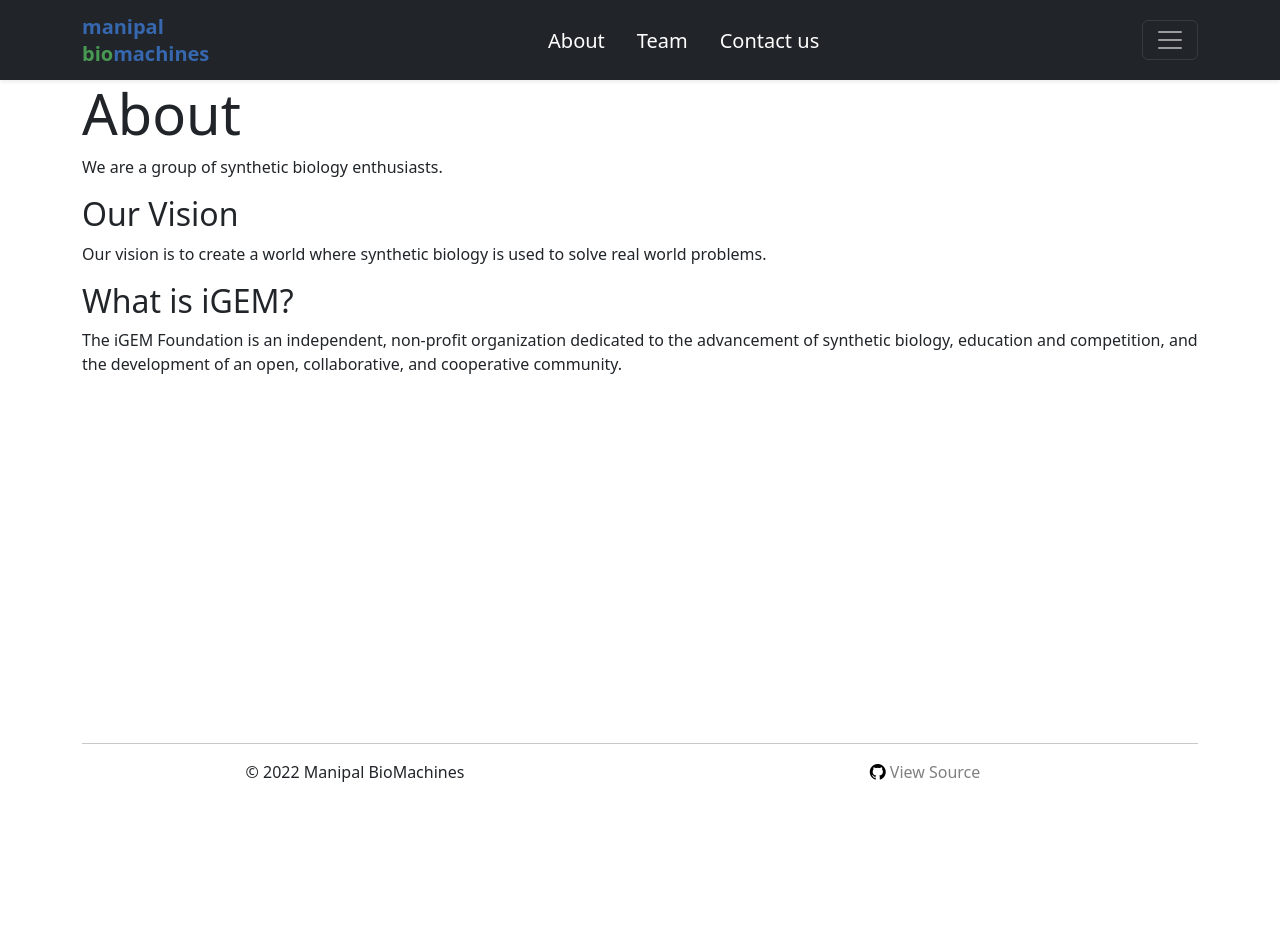
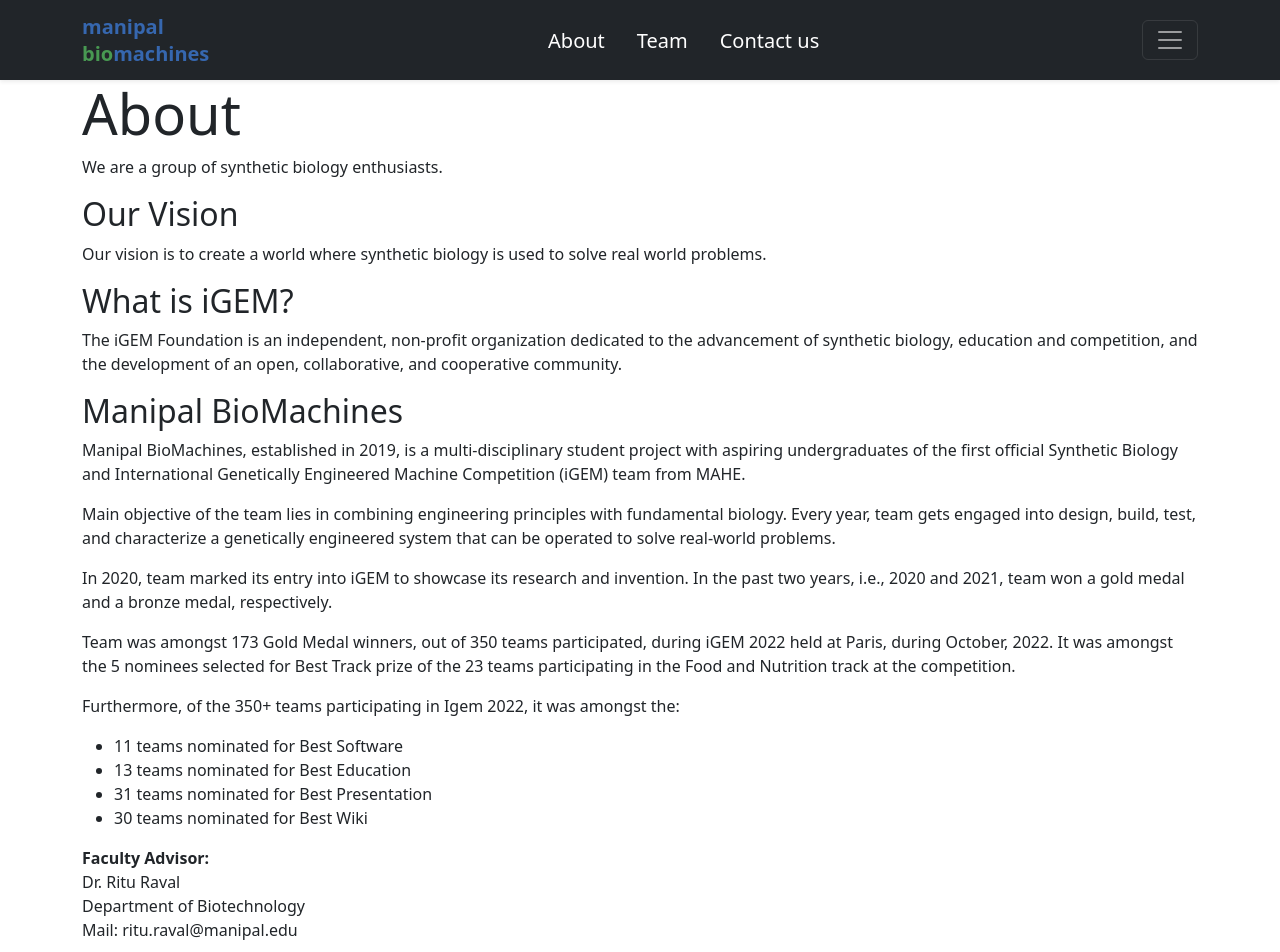
Before and after one commit to Manipal-Biomachines/Manipal-Biomachines.github.io, a plain HTML site: page docs/about/index.html in a window 1280 px wide. Shown: the top 952 px of the page. Before the commit the page ends 800 px from the top, so only its background shows below. Drawn offline with nearby package versions, Linux system fonts and the light colour scheme; grey boxes are pictures that could not be loaded.

Commit message:
c0.0.33 About Updated

```diff
--- a/docs/about/index.html
+++ b/docs/about/index.html
@@ -99,6 +99,47 @@
     <p>The iGEM Foundation is an independent, non-profit organization dedicated to the advancement of synthetic
         biology, education and competition, and the development of an open, collaborative, and cooperative
         community.</p>
+
+    <h2>Manipal BioMachines</h2>
+    <p>Manipal BioMachines, established in 2019, is a multi-disciplinary student project with aspiring undergraduates of
+        the first official Synthetic Biology and International Genetically Engineered Machine Competition (iGEM) team
+        from MAHE.</p>
+    <p>Main objective of the team lies in combining engineering principles with fundamental biology. Every year, team
+        gets engaged into design, build, test, and characterize a genetically engineered system that can be operated to
+        solve real-world problems.</p>
+    <p>In 2020, team marked its entry into iGEM to showcase its research and invention. In the past two years, i.e.,
+        2020 and 2021, team won a gold medal and a bronze medal, respectively.</p>
+    <p>Team was amongst 173 Gold Medal winners, out of 350 teams participated, during iGEM 2022 held at Paris, during
+        October, 2022. It was amongst the 5 nominees selected for Best Track prize of the 23 teams participating in the
+        Food and Nutrition track at the competition.</p>
+    <p>Furthermore, of the 350+ teams participating in Igem 2022, it was amongst the:
+    <ul>
+        <li>11 teams nominated for Best Software</li>
+        <li>13 teams nominated for Best Education</li>
+        <li>31 teams nominated for Best Presentation</li>
+        <li>30 teams nominated for Best Wiki</li>
+    </ul>
+    </p>
+    <p>
+        <b>Faculty Advisor:</b><br>
+        Dr. Ritu Raval <br>
+        Department of Biotechnology <br>
+        Mail: ritu.raval@manipal.edu
+    </p>
+
+    <p>
+        <video width="100%" autoplay muted>
+            <source
+                src="https://manipal.edu/content/dam/manipal/mu/mit/images/MIT%20experience/videos/mitstudentprojects2022updated/14ManipalBioMachines.mp4"
+                type="video/mp4">
+            Your browser does not support the video tag.
+        </video>
+    </p>
+
+    <a href="https://www.manipalthetalk.org/manipal/clubs-manipal-technical-teams/#Biomachines" target="_blank">
+        https://www.manipalthetalk.org/manipal/clubs-manipal-technical-teams/#Biomachines
+    </a>
+
 </div>
 
 
```
Also changed, not shown: templates/about.html (+41 -0 lines).
